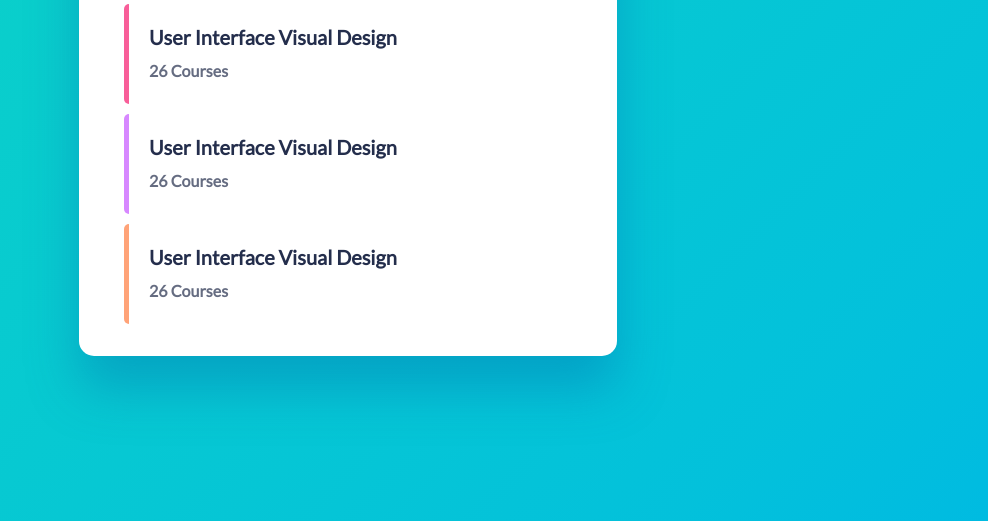
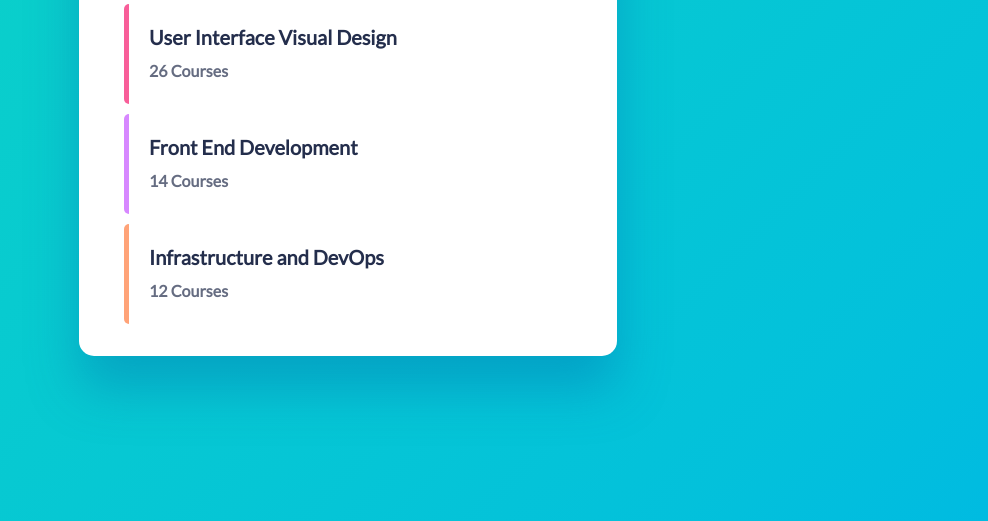
Before and after one commit to elshanx/random-css-designs, a plain HTML site: page skills-list/index.html in a window 1280 px wide. Shown: the part 279-800 px from the top of the page, without its empty margins (292-1280 px from the left). Drawn offline with Linux system fonts and the light colour scheme.

Commit message:
Fixed typos

```diff
--- a/skills-list/index.html
+++ b/skills-list/index.html
@@ -26,16 +26,16 @@
 
         <div class="container__skills--item item2">
           <h2 class="container__skills--heading">
-            User Interface Visual Design
+            Front End Development
           </h2>
-          <span class="container__skills--courses">26 Courses</span>
+          <span class="container__skills--courses">14 Courses</span>
         </div>
 
         <div class="container__skills--item item3">
           <h2 class="container__skills--heading">
-            User Interface Visual Design
+            Infrastructure and DevOps
           </h2>
-          <span class="container__skills--courses">26 Courses</span>
+          <span class="container__skills--courses">12 Courses</span>
         </div>
       </div>
     </main>
```
